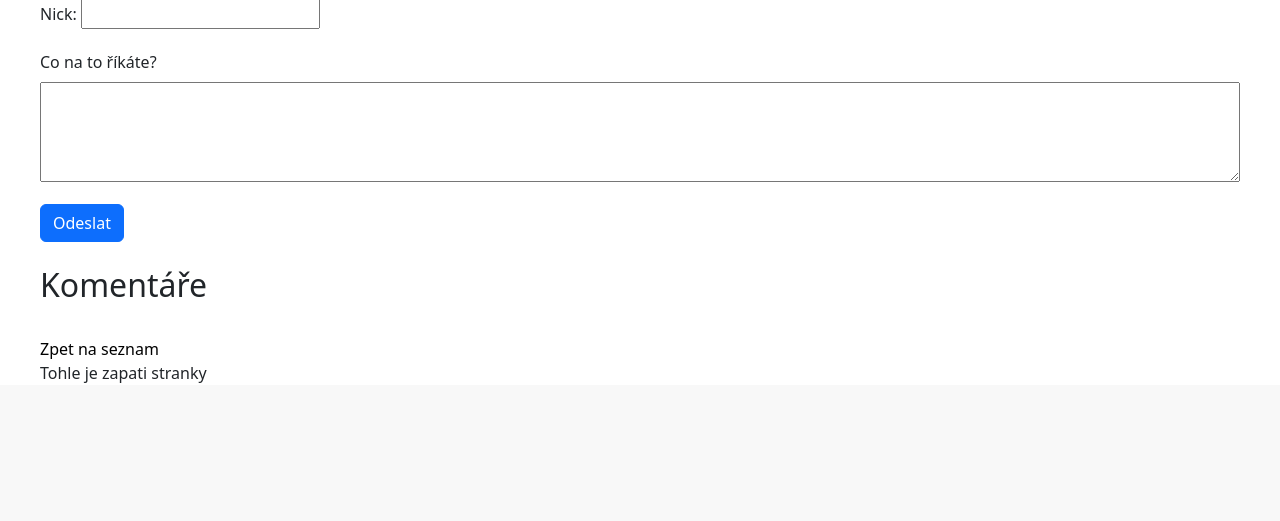
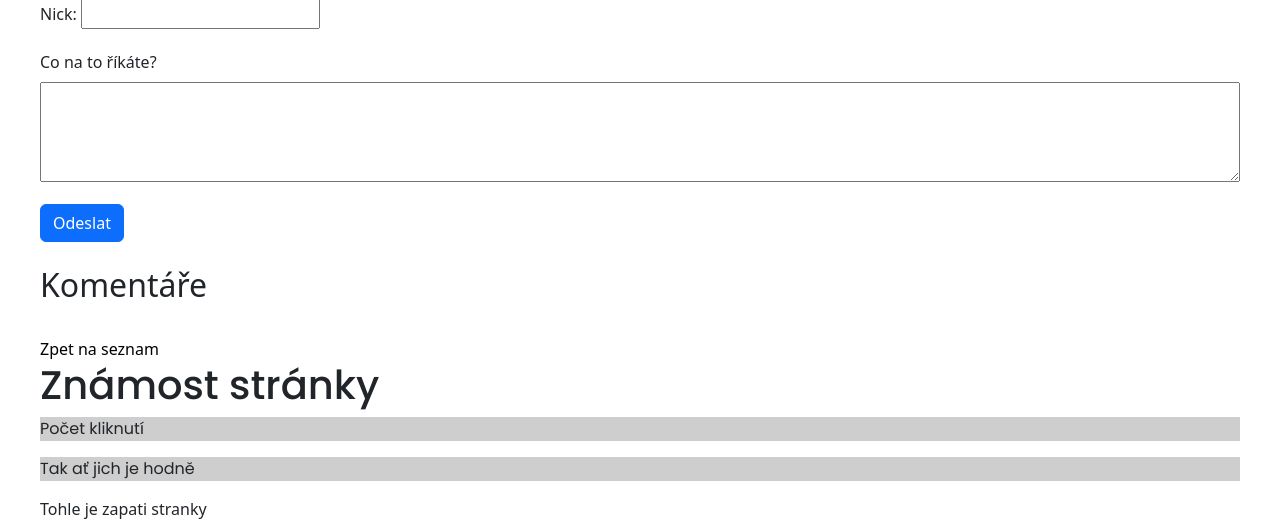
Before and after one commit to gyarab/2024_WA_INF1_steiner_python, a Django app: page /article/4/ in a window 1280 px wide. Shown: the part 1010-1531 px from the top of the page. Before the commit the page ends 1393 px from the top, so only its background shows below. Run offline with Django 5.2, Linux system fonts and the light colour scheme; data comes from the database, SQL or seed files in the repository.

Commit message:
Pridani countru

```diff
--- a/content/templates/content/base.html
+++ b/content/templates/content/base.html
@@ -16,6 +16,10 @@
         width: 65%;
         height: 100px;
         height: auto;
+    }
+    .klicz-2 {
+        width: 100%;
+        height: 50px;
     }
 </style>
 <header>
@@ -81,6 +85,15 @@
         {% block main %}
         {% endblock %}
     </main>
+
+    <h1>Známost stránky</h1>
+
+    <p>Počet kliknutí</p>
+    <div id="klikz-2"></div>
+    <script src="https://klikz.svs.gyarab.cz/hit/2?size=small&front=008000&back=ffffff"></script>
+
+    <p>Tak ať jich je hodně</p>
+
     {% include 'content/footer.html' %}
     </div>
 </body>
```
